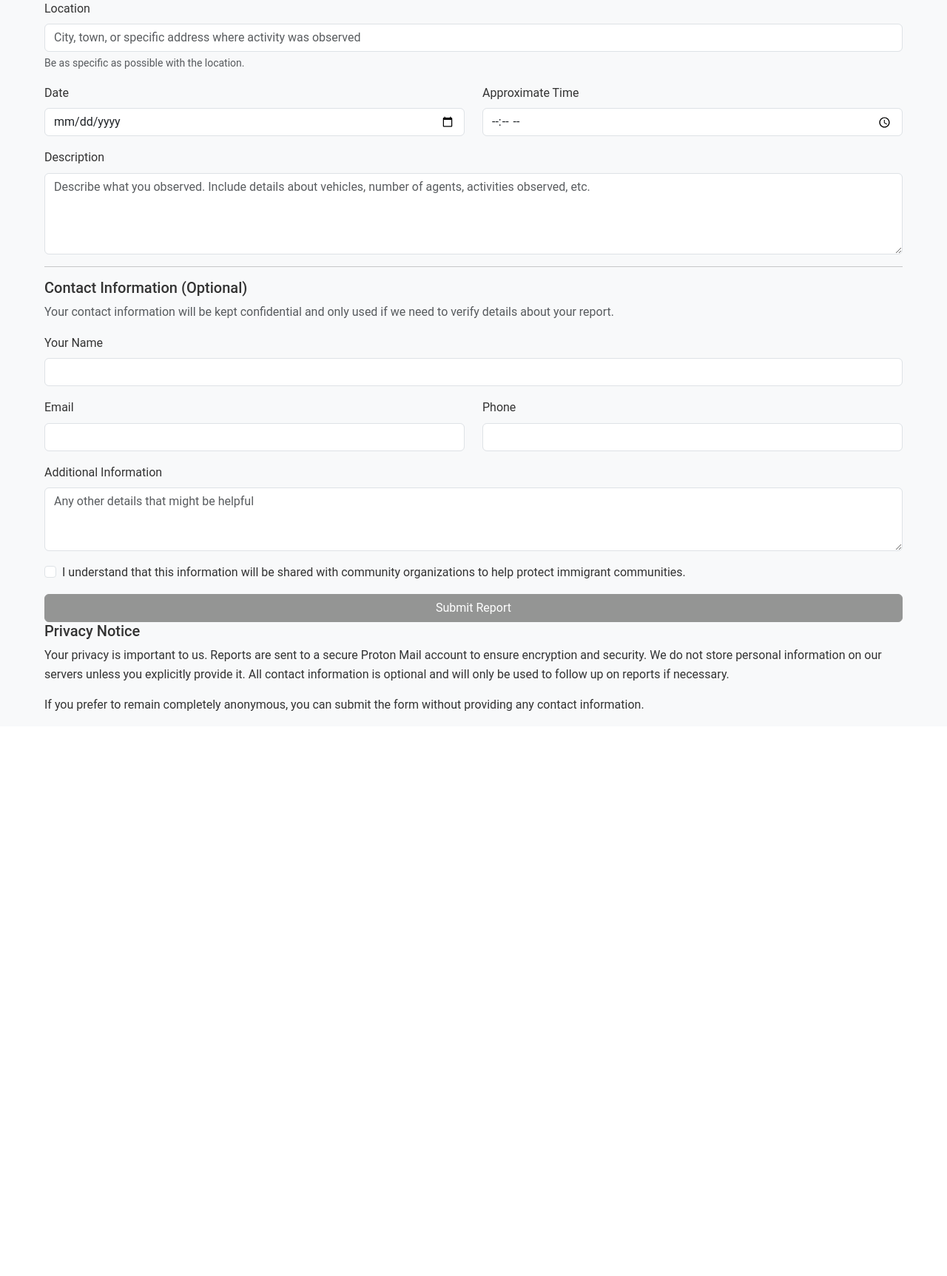
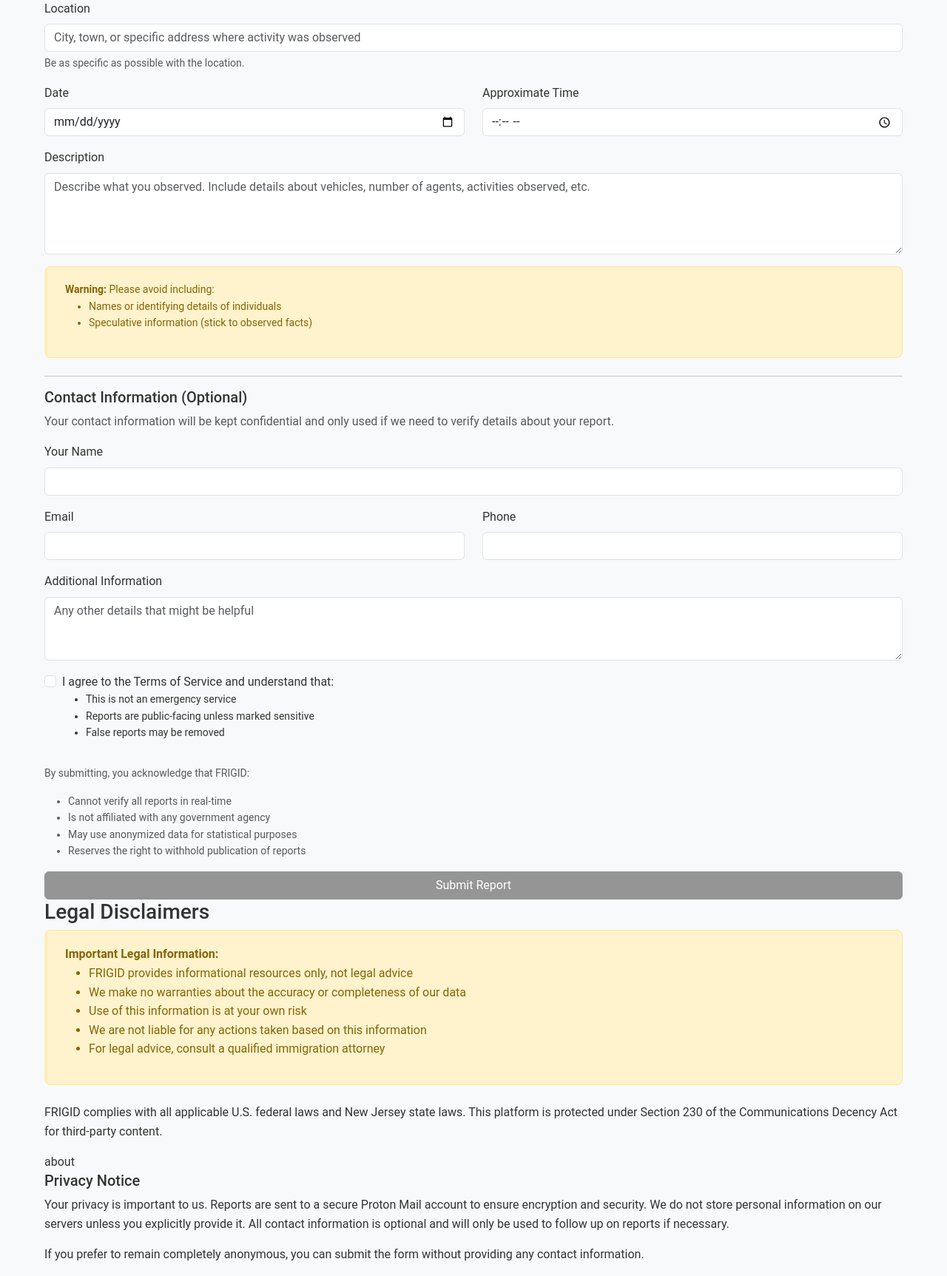
Before and after one commit to dharalam/FRIGID, a Flask app: page /report in a window 1280 px wide. Shown: the part 416-2141 px from the top of the page at 74% size. Before the commit the page ends 1398 px from the top, so only its background shows below. Run offline with Flask 3, Linux system fonts and the light colour scheme; some libraries are stand-ins or nearby versions.

Commit message:
edited html for legal stuff

```diff
--- a/app/templates/report.html
+++ b/app/templates/report.html
@@ -43,6 +43,14 @@
                               placeholder="Describe what you observed. Include details about vehicles, number of agents, activities observed, etc."></textarea>
                 </div>
 
+                <div class="alert alert-warning small">
+                    <strong>Warning:</strong> Please avoid including:
+                    <ul>
+                        <li>Names or identifying details of individuals</li>
+                        <li>Speculative information (stick to observed facts)</li>
+                    </ul>
+                </div>
+
                 <hr>
                 <h5>Contact Information (Optional)</h5>
                 <p class="text-muted">Your contact information will be kept confidential and only used if we need to verify details about your report.</p>
@@ -70,8 +78,25 @@
                 </div>
 
                 <div class="mb-3 form-check">
-                    <input type="checkbox" class="form-check-input" id="consent" required>
-                    <label class="form-check-label" for="consent">I understand that this information will be shared with community organizations to help protect immigrant communities.</label>
+                    <input type="checkbox" class="form-check-input" id="terms_consent" name="terms_consent" required>
+                    <label class="form-check-label" for="terms_consent">
+                        I agree to the Terms of Service and understand that:
+                        <ul class="small">
+                            <li>This is not an emergency service</li>
+                            <li>Reports are public-facing unless marked sensitive</li>
+                            <li>False reports may be removed</li>
+                        </ul>
+                    </label>
+                </div>
+
+                <div class="legal-disclaimer small text-muted">
+                    <p>By submitting, you acknowledge that FRIGID:</p>
+                    <ul>
+                        <li>Cannot verify all reports in real-time</li>
+                        <li>Is not affiliated with any government agency</li>
+                        <li>May use anonymized data for statistical purposes</li>
+                        <li>Reserves the right to withhold publication of reports</li>
+                    </ul>
                 </div>
 
                 <div class="d-grid gap-2">
@@ -79,6 +104,19 @@
                 </div>
             </form>
 
+            <h3>Legal Disclaimers</h3>
+            <div class="alert alert-warning">
+                <strong>Important Legal Information:</strong>
+                <ul>
+                    <li>FRIGID provides informational resources only, not legal advice</li>
+                    <li>We make no warranties about the accuracy or completeness of our data</li>
+                    <li>Use of this information is at your own risk</li>
+                    <li>We are not liable for any actions taken based on this information</li>
+                    <li>For legal advice, consult a qualified immigration attorney</li>
+                </ul>
+            </div>
+            <p>FRIGID complies with all applicable U.S. federal laws and New Jersey state laws. This platform is protected under Section 230 of the Communications Decency Act for third-party content.</p>
+            about
             <div class="privacy-notice">
                 <h5>Privacy Notice</h5>
                 <p>Your privacy is important to us. Reports are sent to a secure Proton Mail account to ensure encryption and security. We do not store personal information on our servers unless you explicitly provide it. All contact information is optional and will only be used to follow up on reports if necessary.</p>
```
Also changed, not shown: app/templates/about.html (+12 -2 lines).
